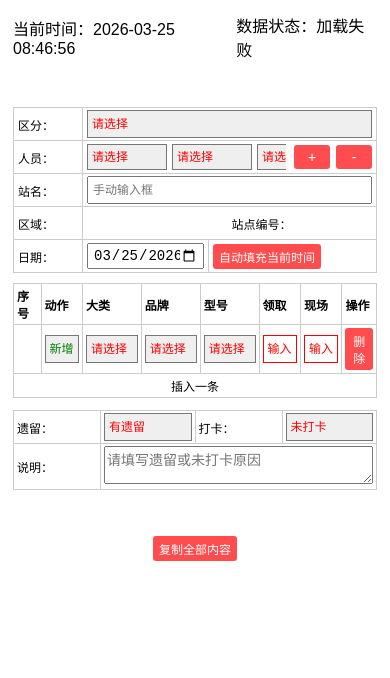
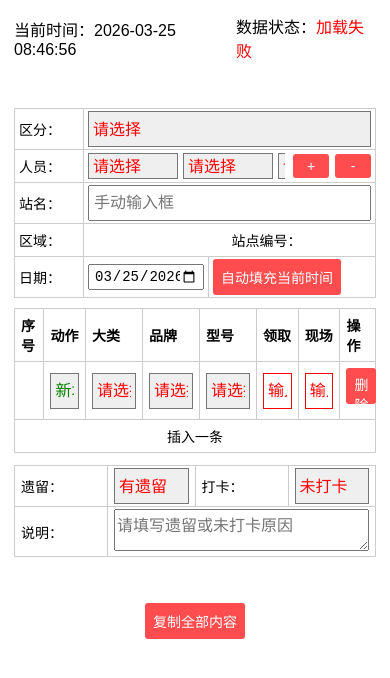
Before and after one commit to hxf6276/zhengliyongliang, a plain HTML site: page index.html in a window 390 px wide. Drawn offline with Linux system fonts and the light colour scheme; no server answers.

Commit message:
Update styles and improve Excel loading function

```diff
--- a/index.html
+++ b/index.html
@@ -2,6 +2,7 @@
 <html lang="zh">
 <head>
     <meta charset="UTF-8">
+    <meta name="viewport" content="width=device-width, initial-scale=1.0, maximum-scale=1.0, user-scalable=no">
     <title>物资选择系统</title>
     <script src="https://cdn.jsdelivr.net/npm/xlsx/dist/xlsx.full.min.js"></script>
     <style>
@@ -76,7 +77,7 @@ tr.data-row {
 
 select, input {
     width: 100%;
-    height: 26px;
+    height: 32px;
     box-sizing: border-box;
     font-size: 14px;
     padding: 2px 4px;
@@ -189,8 +190,8 @@ select option {
 
 textarea {
     width: 100%;
+    font-size: 16px;
     box-sizing: border-box;
-    font-size: 14px;
     resize: vertical;
     min-height: 32px;
 }
@@ -212,17 +213,31 @@ h2 {
 
 @media (max-width: 600px) {
     body {
-        padding: 5px;
+        padding: 6px;
+        font-size: 16px;
+    }
+
+    table {
+        font-size: 14px;
     }
 
     th, td {
-        padding: 3px;
-        font-size: 12px;
+        padding: 6px;
+        font-size: 14px;
     }
 
-    select, input {
-        height: 28px;
-        font-size: 12px;
+    select, input, button {
+        height: 36px;
+        font-size: 16px;
+    }
+
+    .person {
+        width: 90px;
+    }
+
+    button {
+        padding: 6px 8px;
+        font-size: 14px;
     }
 }
     </style>
@@ -443,10 +458,16 @@ let categoryList = [];
 
 
 function loadDefaultExcel() {
-    fetch('https://cdn.jsdelivr.net/gh/hxf6276/zhengliyongliang@main/data.xlsx')
-        .then(res => res.arrayBuffer())
-        .then(data => {
-            const workbook = XLSX.read(new Uint8Array(data), { type: 'array' });
+    const dataStatusEl = document.getElementById('dataStatus');
+    const CACHE_KEY = 'excel_cache_v1';
+
+    const urls = [
+        './data.xlsx',
+        'https://raw.githubusercontent.com/hxf6276/zhengliyongliang/main/data.xlsx'
+    ];
+
+    function parseAndInit(arrayBuffer) {
+        const workbook = XLSX.read(new Uint8Array(arrayBuffer), { type: 'array' });
 
         const sheet = workbook.Sheets[workbook.SheetNames[0]];
         const json = XLSX.utils.sheet_to_json(sheet, { header: 1 });
@@ -462,13 +483,60 @@ function loadDefaultExcel() {
         initCategory();
         initAreaAndPeople();
         initSiteData();
-            document.getElementById('dataStatus').innerText = '已加载';
+
+        dataStatusEl.innerText = '已加载';
+        dataStatusEl.style.color = 'green';
+
+        // 缓存
+        try {
+            localStorage.setItem(CACHE_KEY, JSON.stringify(rawData));
+        } catch (e) {}
+    }
+
+    function tryFetch(i, retry = 0) {
+        if (i >= urls.length) {
+            // 尝试用缓存
+            const cache = localStorage.getItem(CACHE_KEY);
+            if (cache) {
+                rawData = JSON.parse(cache);
+                const set = new Set();
+                rawData.forEach(r => { if (r[0]) set.add(String(r[0]).trim()); });
+                categoryList = Array.from(set);
+
+                initCategory();
+
+                dataStatusEl.innerText = '已加载（缓存）';
+                dataStatusEl.style.color = 'orange';
+                return;
+            }
+
+            dataStatusEl.innerText = '加载失败';
+            dataStatusEl.style.color = 'red';
+            alert('数据加载失败，请检查网络');
+            return;
+        }
+
+        fetch(urls[i])
+            .then(res => {
+                if (!res.ok) throw new Error('network error');
+                return res.arrayBuffer();
             })
-        .catch(err => {
-            alert('默认Excel加载失败，请检查文件路径');
-            console.error(err);
-            document.getElementById('dataStatus').innerText = '加载失败';
+            .then(data => {
+                parseAndInit(data);
+            })
+            .catch(() => {
+                if (retry < 2) {
+                    setTimeout(() => tryFetch(i, retry + 1), 1000);
+                } else {
+                    tryFetch(i + 1, 0);
+                }
             });
+    }
+
+    dataStatusEl.innerText = '加载中...';
+    dataStatusEl.style.color = '#333';
+
+    tryFetch(0);
 }
 
 function handleFile(e) {
```
Lines whose indentation alone changed are shown as unchanged.
